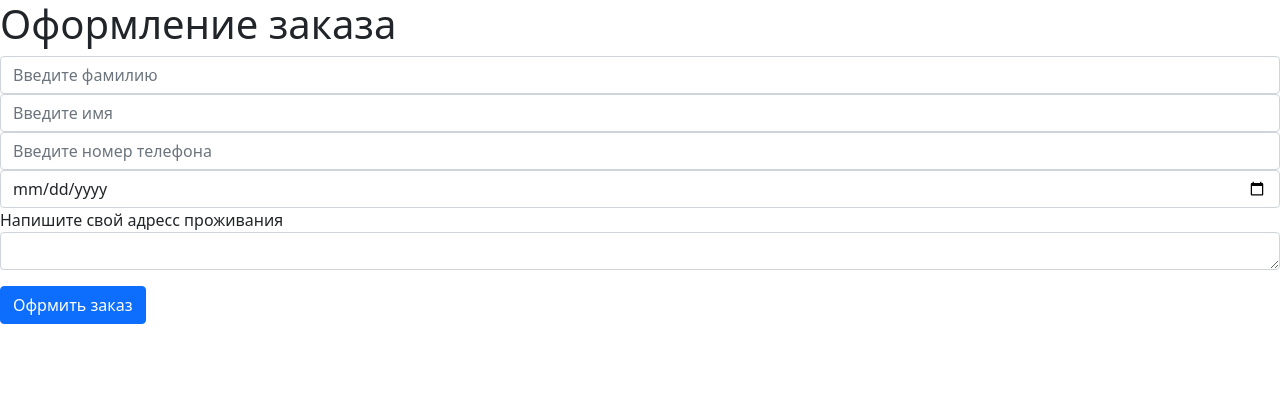
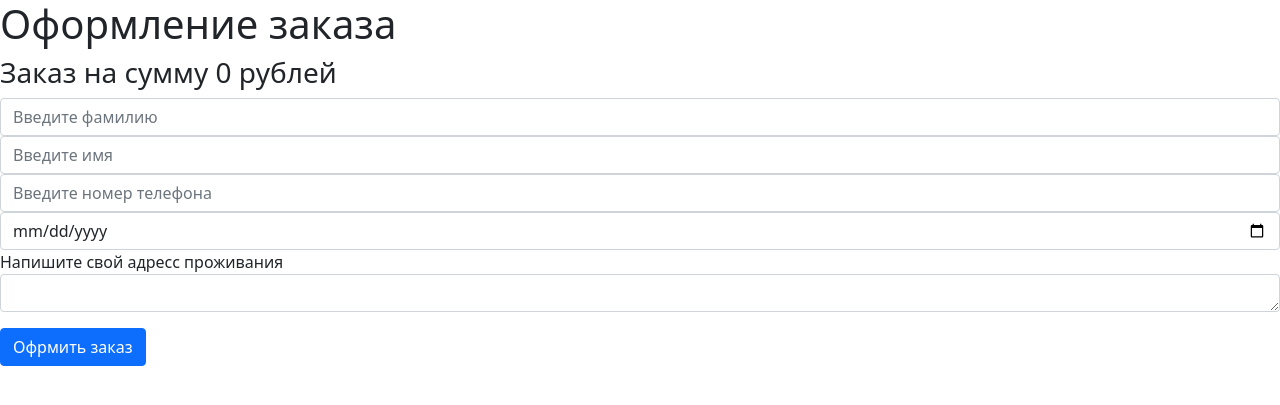
Before and after one commit to supersofochka/yl_project_WEB, a Flask app: page /order in a window 1280 px wide. Shown: the top 405 px of the page. Run offline with Flask 2, Linux system fonts and the light colour scheme.

Commit message:
bugs fixed

```diff
--- a/main.py
+++ b/main.py
@@ -91,13 +91,13 @@ def basket():
 @app.route('/order', methods=['POST', 'GET'])
 def order():
     if request.method == 'GET':
-        return render_template('order.html', title='Заказ')
+        return render_template('order.html', title='Заказ', sum=result)
     elif request.method == 'POST':
         return redirect('/result')
 
 
 @app.route('/result')
-def result():
+def result_order():
     return render_template('result_order.html', title='Готово!')
 
 
--- a/templates/order.html
+++ b/templates/order.html
@@ -11,6 +11,7 @@
 </head>
 <body>
     <h1>Оформление заказа</h1>
+    <h3>Заказ на сумму {{  sum  }} рублей</h3>
     <div>
         <form class="login_form" method="post">
             <input type="text" class="form-control" id="name" placeholder="Введите фамилию" name="name">
```
Also changed, not shown: db/users.db.
